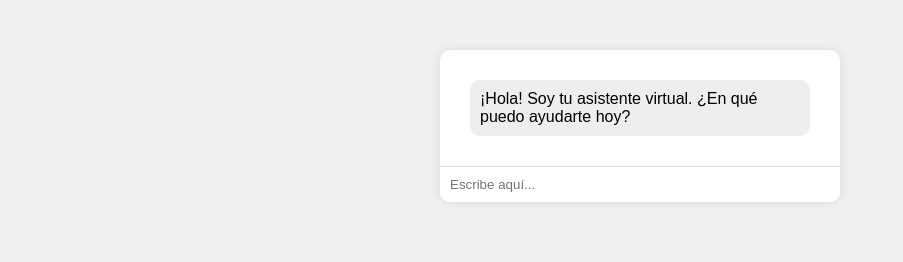
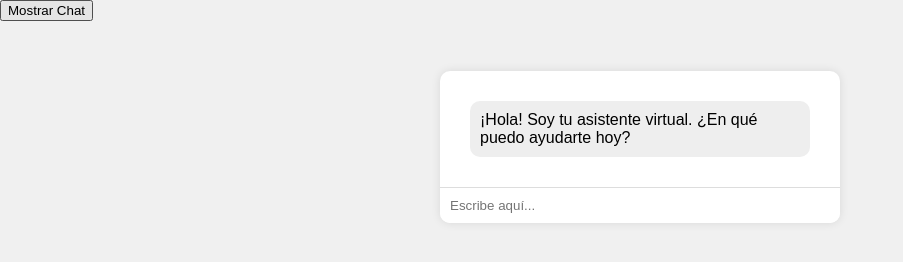
Before and after one commit to mateo-bare/botPrueba, a plain HTML site: page index.html in a window 1280 px wide. Shown: the whole page, without its empty margins (0-903 px from the left). Drawn offline with Linux system fonts and the light colour scheme.

Commit message:
no se que es pero algo es que no subi

```diff
--- a/index.html
+++ b/index.html
@@ -2,15 +2,17 @@
 <html lang="en">
 <head>
     <link rel="stylesheet" href="styles.css ">
-    <script src = "script2.js" ></script>
 </head>
 <body>
-    <div class="chat-container">
-        <div class="chat-log" id="chat-log">
-            <!-- Mensaje de bienvenida del bot -->
+    <button id="showChatButton">Mostrar Chat</button>
+    <div id="chatBox" class="hidden">
+        <div class="chat-container">
+            <div class="chat-log" id="chat-log">
+                <!-- Mensaje de bienvenida del bot -->
+            </div>
+            <input type="text" id="user-input" placeholder="Escribe aquí...">
         </div>
-        <input type="text" id="user-input" placeholder="Escribe aquí...">
-    </div>
-    <script src="script.js"></script>
+        <script src = "script.js"></script>
+        <script src = "script2.js" ></script>
 </body>
 </html>
--- a/script2.js
+++ b/script2.js
@@ -1,2 +0,0 @@
-lorem
-uidnnj
```
